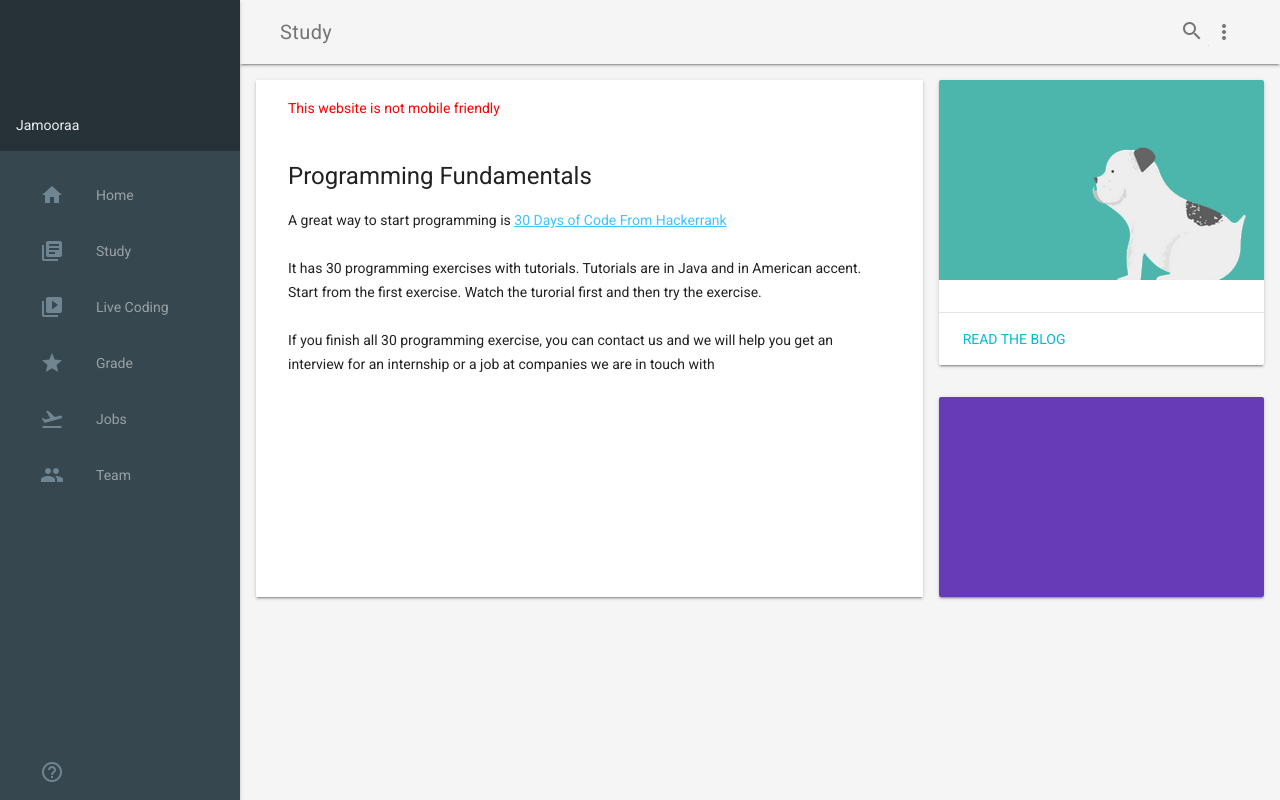
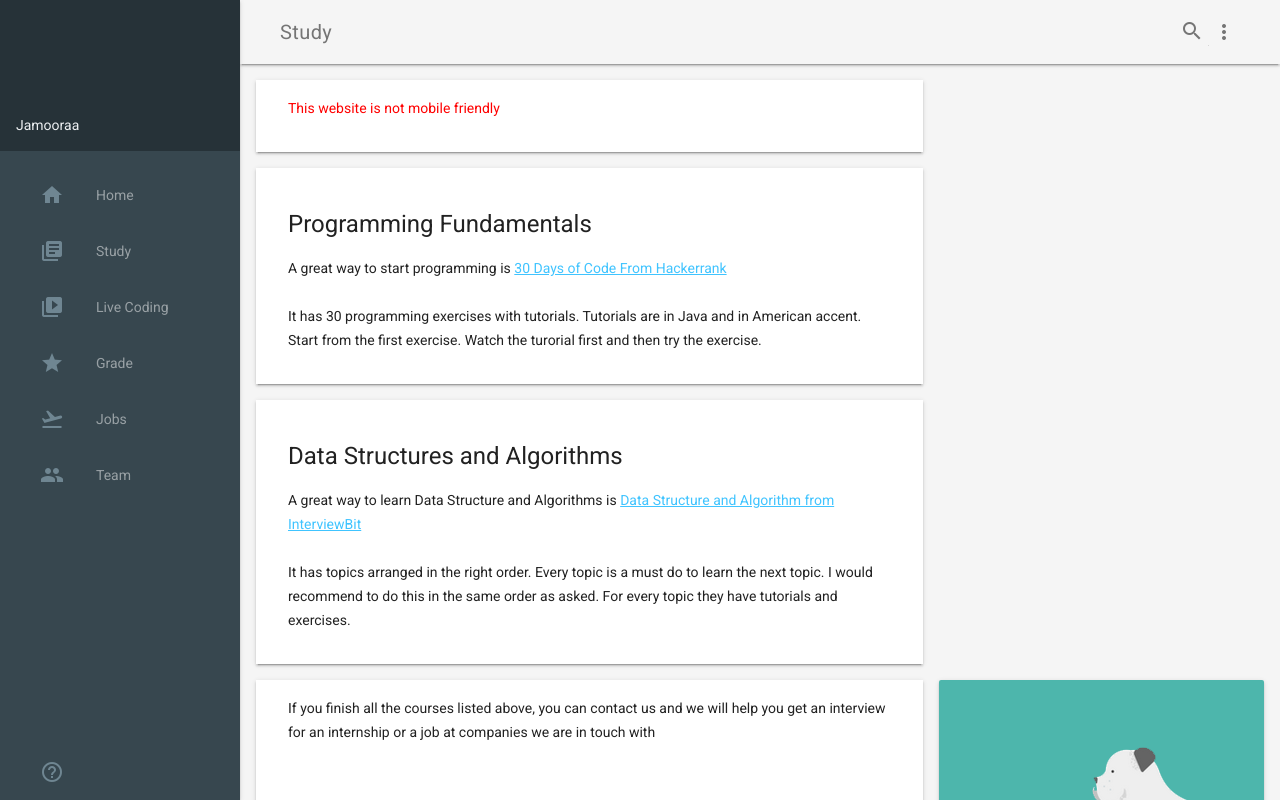
Before and after one commit to jamooraa/jamooraa.github.io, a plain HTML site: page study.html in a window 1280 px wide. Drawn offline with nearby package versions, Linux system fonts and the light colour scheme.

Commit message:
Added course for data structures and algorithms

```diff
--- a/study.html
+++ b/study.html
@@ -110,10 +110,30 @@
     </div>
     <main class="mdl-layout__content mdl-color--grey-100">
       <div class="mdl-grid demo-content">
-        <div class="demo-graphs mdl-shadow--2dp mdl-color--white mdl-cell mdl-cell--8-col">
+
+
+
+
+<div class="demo-graphs mdl-shadow--2dp mdl-color--white mdl-cell mdl-cell--8-col">
         <p style="color:red">This website is not mobile friendly</p>
+        </div><div class="demo-graphs mdl-shadow--2dp mdl-color--white mdl-cell mdl-cell--8-col">
         <h4>Programming Fundamentals</h4>
-        <p>A great way to start programming is <a href="https://www.hackerrank.com/domains/tutorials/30-days-of-code">30 Days of Code From Hackerrank</a><br><br>It has 30 programming exercises with tutorials. Tutorials are in Java and in American accent. Start from the first exercise. Watch the turorial first and then try the exercise.<br><br>If you finish all 30 programming exercise, you can contact us and we will help you get an interview for an internship or a job at companies we are in touch with</p>
+        <p>A great way to start programming is <a href="https://www.hackerrank.com/domains/tutorials/30-days-of-code">30 Days of Code From Hackerrank</a><br><br>It has 30 programming exercises with tutorials. Tutorials are in Java and in American accent. Start from the first exercise. Watch the turorial first and then try the exercise.</p>
+
+
+
+
+        </div><div class="demo-graphs mdl-shadow--2dp mdl-color--white mdl-cell mdl-cell--8-col">
+        <h4>Data Structures and Algorithms</h4>
+        <p>A great way to learn Data Structure and Algorithms is <a href="https://www.interviewbit.com/courses/programming/">Data Structure and Algorithm from InterviewBit</a><br><br>It has topics arranged in the right order. Every topic is a must do to learn the next topic. I would recommend to do this in the same order as asked. For every topic they have tutorials and exercises.</p>
+
+
+
+
+        </div>
+
+<div class="demo-graphs mdl-shadow--2dp mdl-color--white mdl-cell mdl-cell--8-col">
+        <p>If you finish all the courses listed above, you can contact us and we will help you get an interview for an internship or a job at companies we are in touch with</p>
 
 
 
```
Also changed, not shown: jobs.html (+4 -1 lines).
